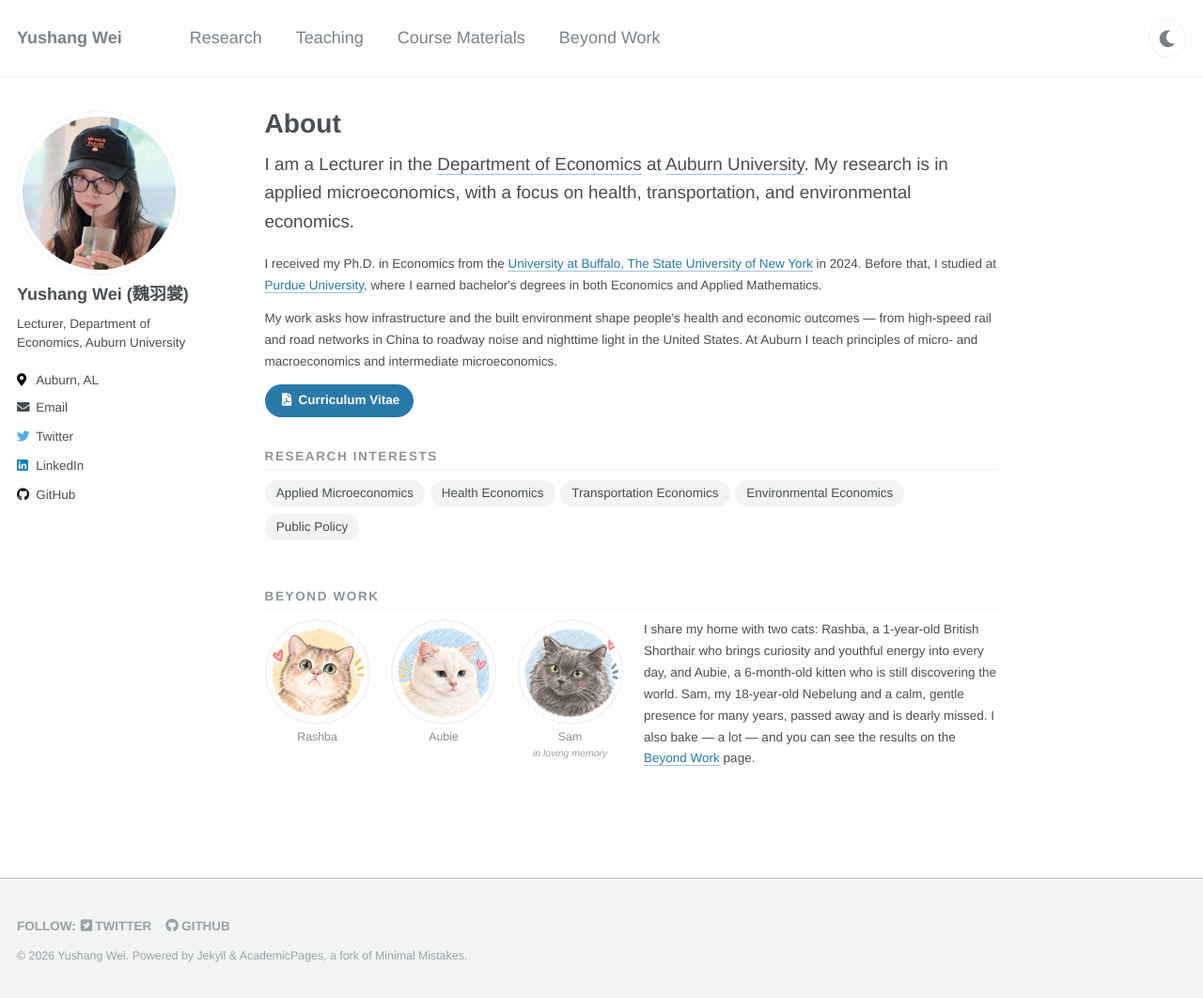
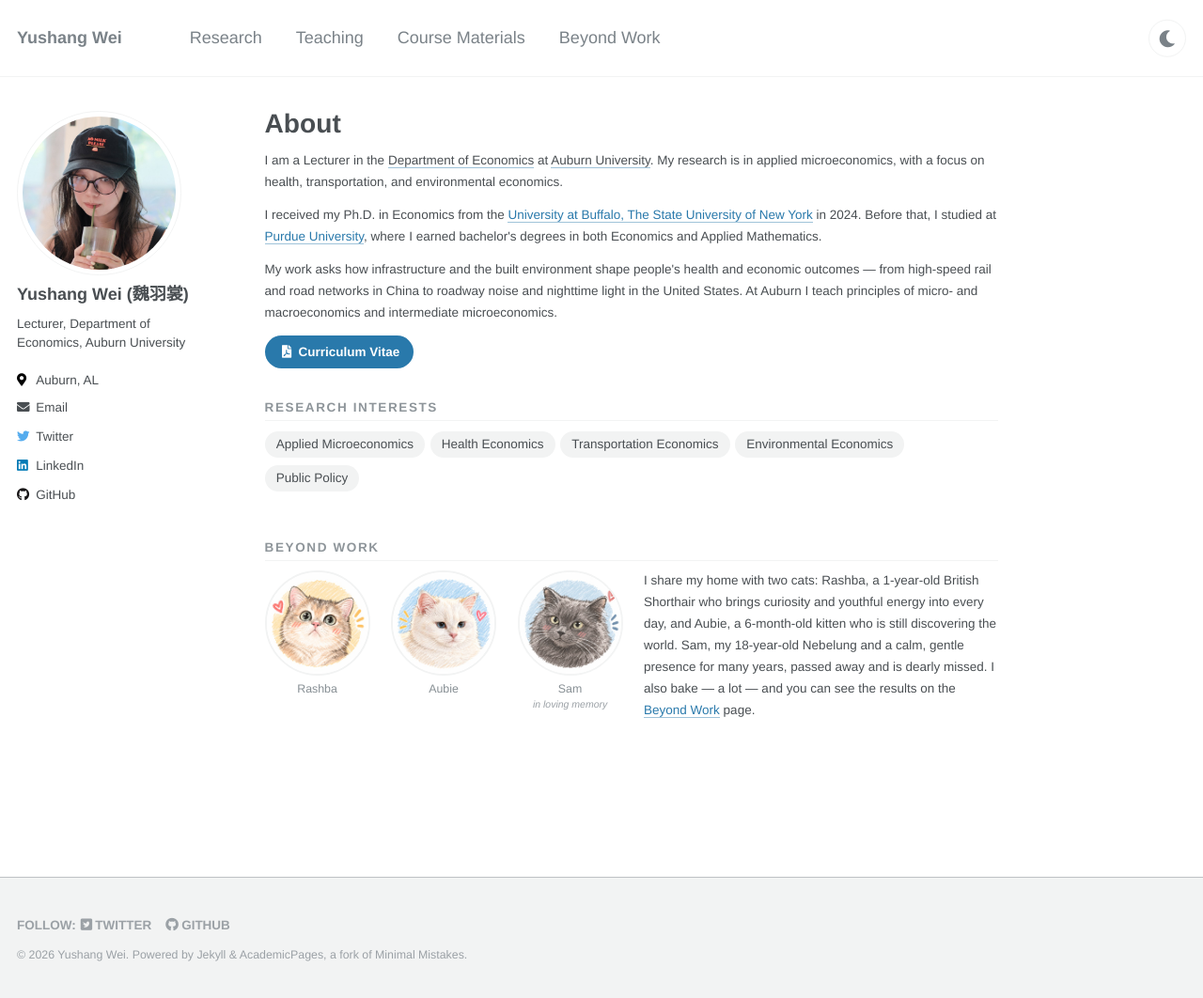
Before and after one commit to yushang1994/yushangw, a Jekyll site: the page built from _pages/about.md, in a window 1280 px wide and 1062 px high. Shown: the whole window at 94% size. Built offline with Jekyll 4.4.1, drawn with Linux system fonts in a browser that asks for light colours.

Commit message:
Home page: uniform text size

```diff
--- a/_sass/_custom.scss
+++ b/_sass/_custom.scss
@@ -274,10 +274,10 @@
    ========================================================================== */
 
 .about__lead {
-  margin: 0.25em 0 1em;
-  font-size: 1.05em;
+  margin: 0.25em 0 0.9em;
+  font-size: $type-size-6;
   font-weight: 400;
-  line-height: 1.6;
+  line-height: 1.7;
   color: $dark-gray;
 
   a {
```
